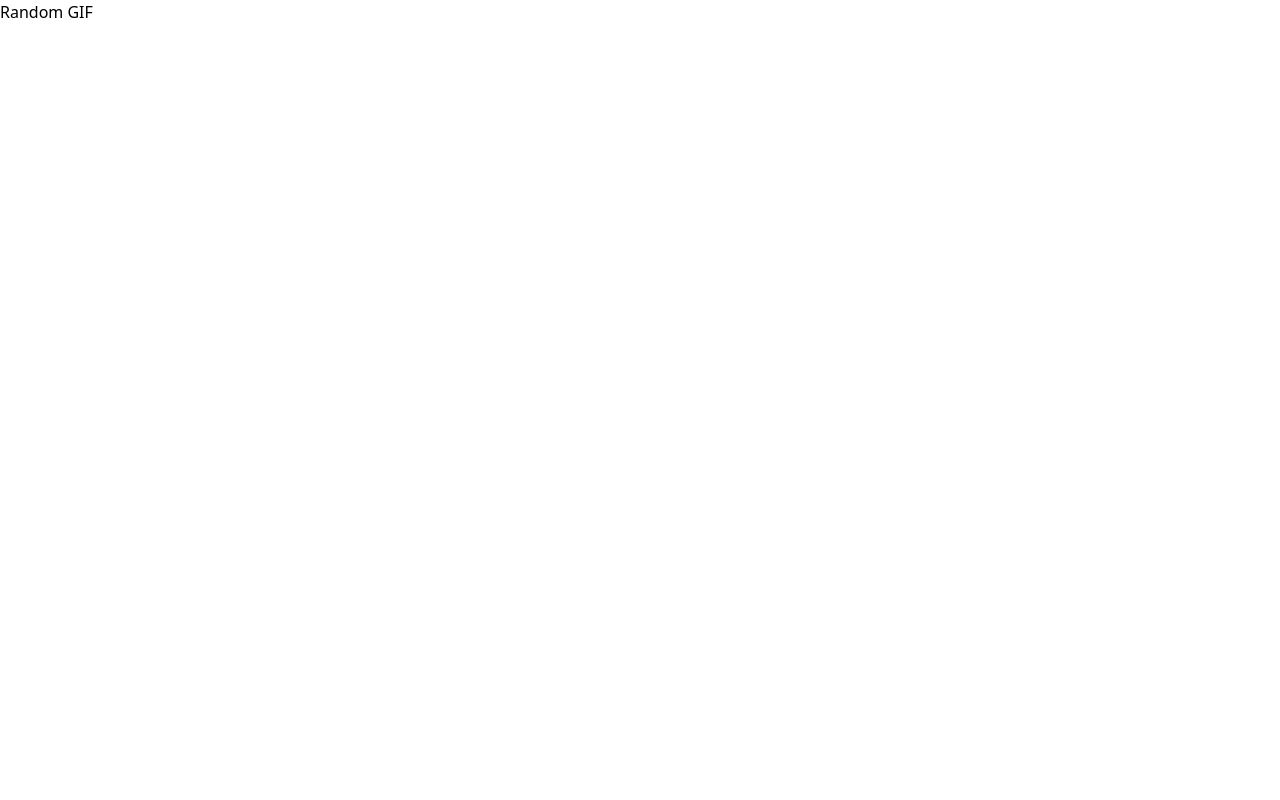
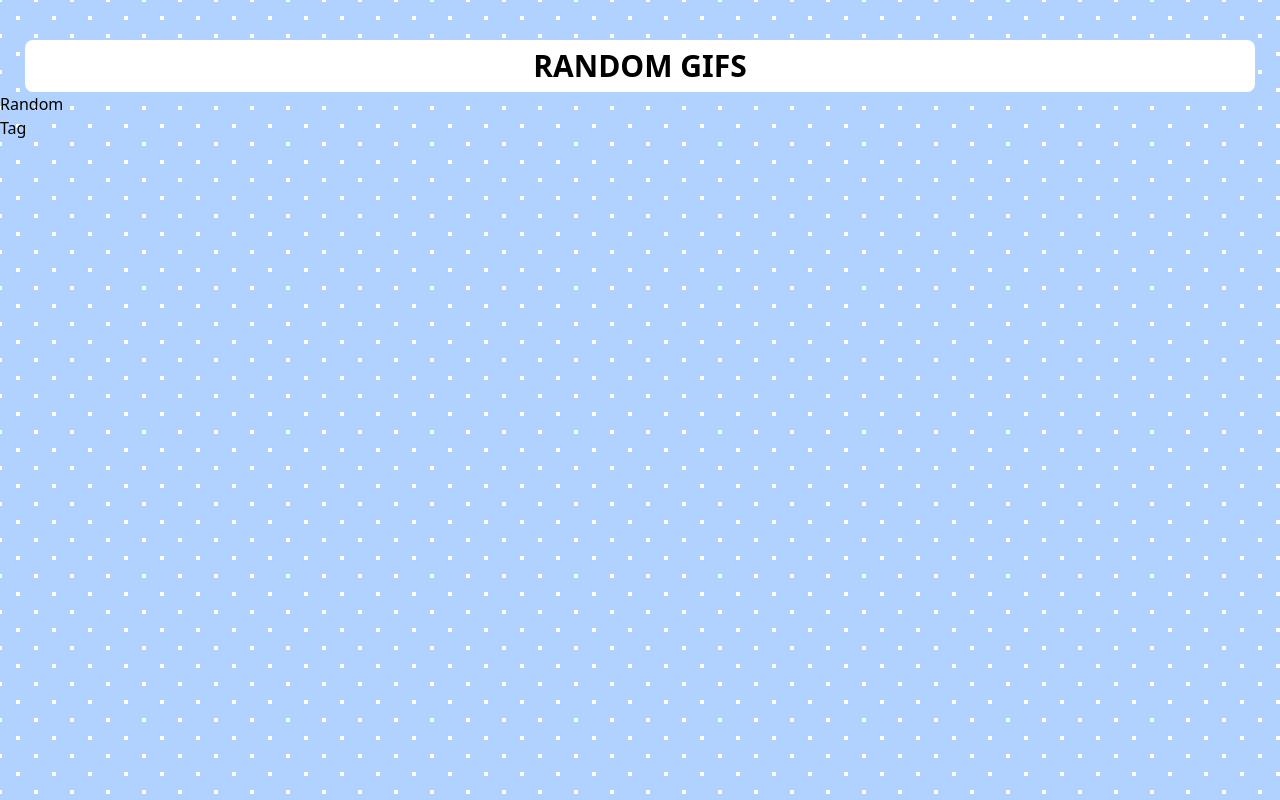
Before and after one commit to Prachi24599/random-gif-generator, a React (Create React App) app: page / in a window 1280 px wide. Built offline with nearby package versions, Linux system fonts and the light colour scheme.

Commit message:
Heading and components added

```diff
--- a/src/App.jsx
+++ b/src/App.jsx
@@ -1,3 +1,16 @@
+import Random from "./components/Random";
+import Tag from "./components/Tag";
+
 export default function App() {
-  return <div>Random GIF</div>;
+  return (
+    <div className="w-full h-screen flex flex-col background">
+      <h1 className="bg-white rounded-lg text-center mt-[40px] ml-[25px] mr-[25px] font-bold text-3xl py-2">
+        RANDOM GIFS
+      </h1>
+      <div className="flex flex-col">
+        <Random />
+        <Tag />
+      </div>
+    </div>
+  );
 }
--- /dev/null
+++ b/src/components/Random.js
@@ -0,0 +1,7 @@
+import React from "react";
+
+const Random = () => {
+  return <div>Random</div>;
+};
+
+export default Random;
--- /dev/null
+++ b/src/components/Tag.js
@@ -0,0 +1,9 @@
+import React from 'react'
+
+const Tag = () => {
+	return (
+		<div>Tag</div>
+	)
+}
+
+export default Tag
```
